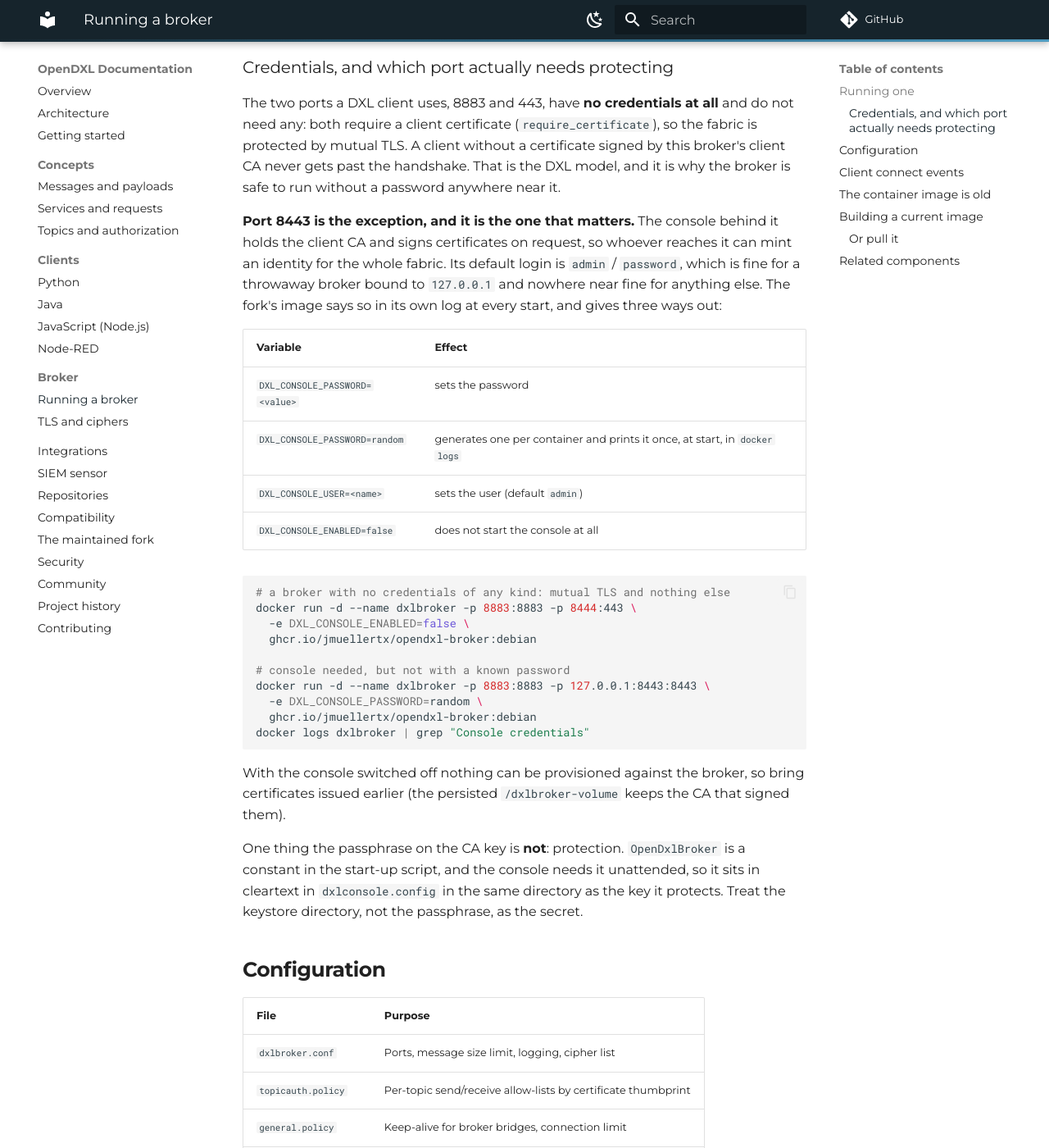
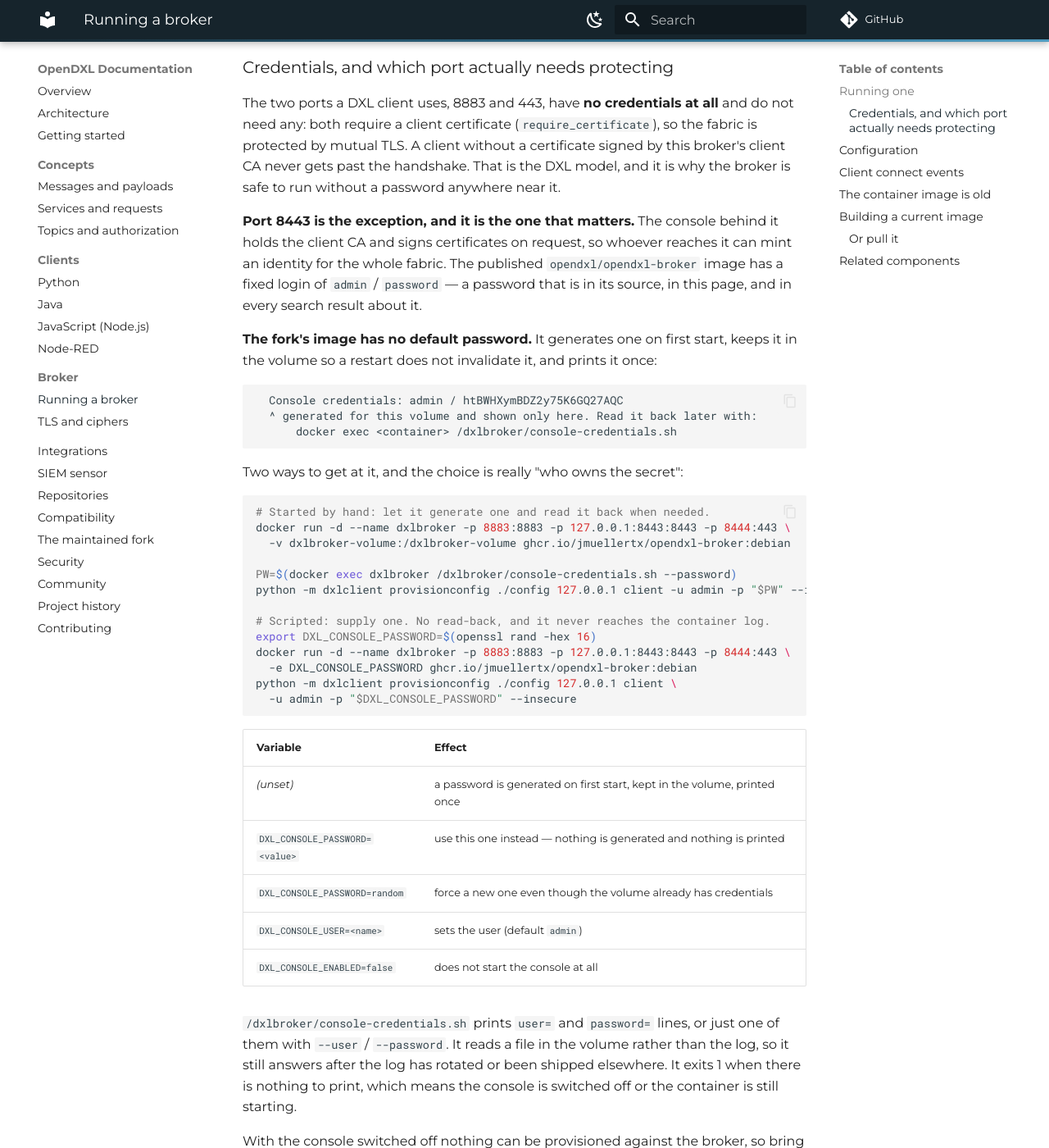
Before and after one commit to JMuellerTX/opendxl-docs, an MkDocs documentation site: the page built from docs/broker/index.md, in a window 1280 px wide and 1400 px high, scrolled down 945 px. Shown: the whole window at 82% size. Built offline with MkDocs 1.6.1 and Material for MkDocs 9.7.7, drawn with Linux system fonts in a browser that asks for light colours; comment, search, counter and statistics services are not loaded; some of the changed text lies outside the part shown.

Commit message:
Broker: the fork's console has no default password
Documents what replaced it: generated on first start, kept in the volume,
printed once, and readable back with console-credentials.sh - or supplied with
DXL_CONSOLE_PASSWORD, which is what a script should do because then nothing is
generated and nothing reaches the log.

The admin/password line in getting-started.md stays: that page runs the 2021
Docker Hub image, which is fixed at those credentials and has no way to change
them.

Co-Authored-By: Claude Opus 5 <noreply@anthropic.com>

````diff
--- a/docs/broker/index.md
+++ b/docs/broker/index.md
@@ -43,32 +43,53 @@ password anywhere near it.
 
 **Port 8443 is the exception, and it is the one that matters.** The console behind it holds
 the client CA and signs certificates on request, so whoever reaches it can mint an identity
-for the whole fabric. Its default login is `admin` / `password`, which is fine for a
-throwaway broker bound to `127.0.0.1` and nowhere near fine for anything else. The fork's
-image says so in its own log at every start, and gives three ways out:
+for the whole fabric. The published `opendxl/opendxl-broker` image has a fixed login of
+`admin` / `password` — a password that is in its source, in this page, and in every search
+result about it.
+
+**The fork's image has no default password.** It generates one on first start, keeps it in
+the volume so a restart does not invalidate it, and prints it once:
+
+```
+  Console credentials: admin / htBWHXymBDZ2y75K6GQ27AQC
+  ^ generated for this volume and shown only here. Read it back later with:
+      docker exec <container> /dxlbroker/console-credentials.sh
+```
+
+Two ways to get at it, and the choice is really "who owns the secret":
+
+```bash
+# Started by hand: let it generate one and read it back when needed.
+docker run -d --name dxlbroker -p 8883:8883 -p 127.0.0.1:8443:8443 -p 8444:443 \
+  -v dxlbroker-volume:/dxlbroker-volume ghcr.io/jmuellertx/opendxl-broker:debian
+
+PW=$(docker exec dxlbroker /dxlbroker/console-credentials.sh --password)
+python -m dxlclient provisionconfig ./config 127.0.0.1 client -u admin -p "$PW" --insecure
+
+# Scripted: supply one. No read-back, and it never reaches the container log.
+export DXL_CONSOLE_PASSWORD=$(openssl rand -hex 16)
+docker run -d --name dxlbroker -p 8883:8883 -p 127.0.0.1:8443:8443 -p 8444:443 \
+  -e DXL_CONSOLE_PASSWORD ghcr.io/jmuellertx/opendxl-broker:debian
+python -m dxlclient provisionconfig ./config 127.0.0.1 client \
+  -u admin -p "$DXL_CONSOLE_PASSWORD" --insecure
+```
 
 | Variable | Effect |
 |---|---|
-| `DXL_CONSOLE_PASSWORD=<value>` | sets the password |
-| `DXL_CONSOLE_PASSWORD=random` | generates one per container and prints it once, at start, in `docker logs` |
+| *(unset)* | a password is generated on first start, kept in the volume, printed once |
+| `DXL_CONSOLE_PASSWORD=<value>` | use this one instead — nothing is generated and nothing is printed |
+| `DXL_CONSOLE_PASSWORD=random` | force a new one even though the volume already has credentials |
 | `DXL_CONSOLE_USER=<name>` | sets the user (default `admin`) |
 | `DXL_CONSOLE_ENABLED=false` | does not start the console at all |
 
-```bash
-# a broker with no credentials of any kind: mutual TLS and nothing else
-docker run -d --name dxlbroker -p 8883:8883 -p 8444:443 \
-  -e DXL_CONSOLE_ENABLED=false \
-  ghcr.io/jmuellertx/opendxl-broker:debian
-
-# console needed, but not with a known password
-docker run -d --name dxlbroker -p 8883:8883 -p 127.0.0.1:8443:8443 \
-  -e DXL_CONSOLE_PASSWORD=random \
-  ghcr.io/jmuellertx/opendxl-broker:debian
-docker logs dxlbroker | grep "Console credentials"
-```
+`/dxlbroker/console-credentials.sh` prints `user=` and `password=` lines, or just one of them
+with `--user` / `--password`. It reads a file in the volume rather than the log, so it still
+answers after the log has rotated or been shipped elsewhere. It exits 1 when there is nothing
+to print, which means the console is switched off or the container is still starting.
 
 With the console switched off nothing can be provisioned against the broker, so bring
 certificates issued earlier (the persisted `/dxlbroker-volume` keeps the CA that signed them).
+That is the configuration with no credentials anywhere in the container.
 
 One thing the passphrase on the CA key is **not**: protection. `OpenDxlBroker` is a constant
 in the start-up script, and the console needs it unattended, so it sits in cleartext in
````
